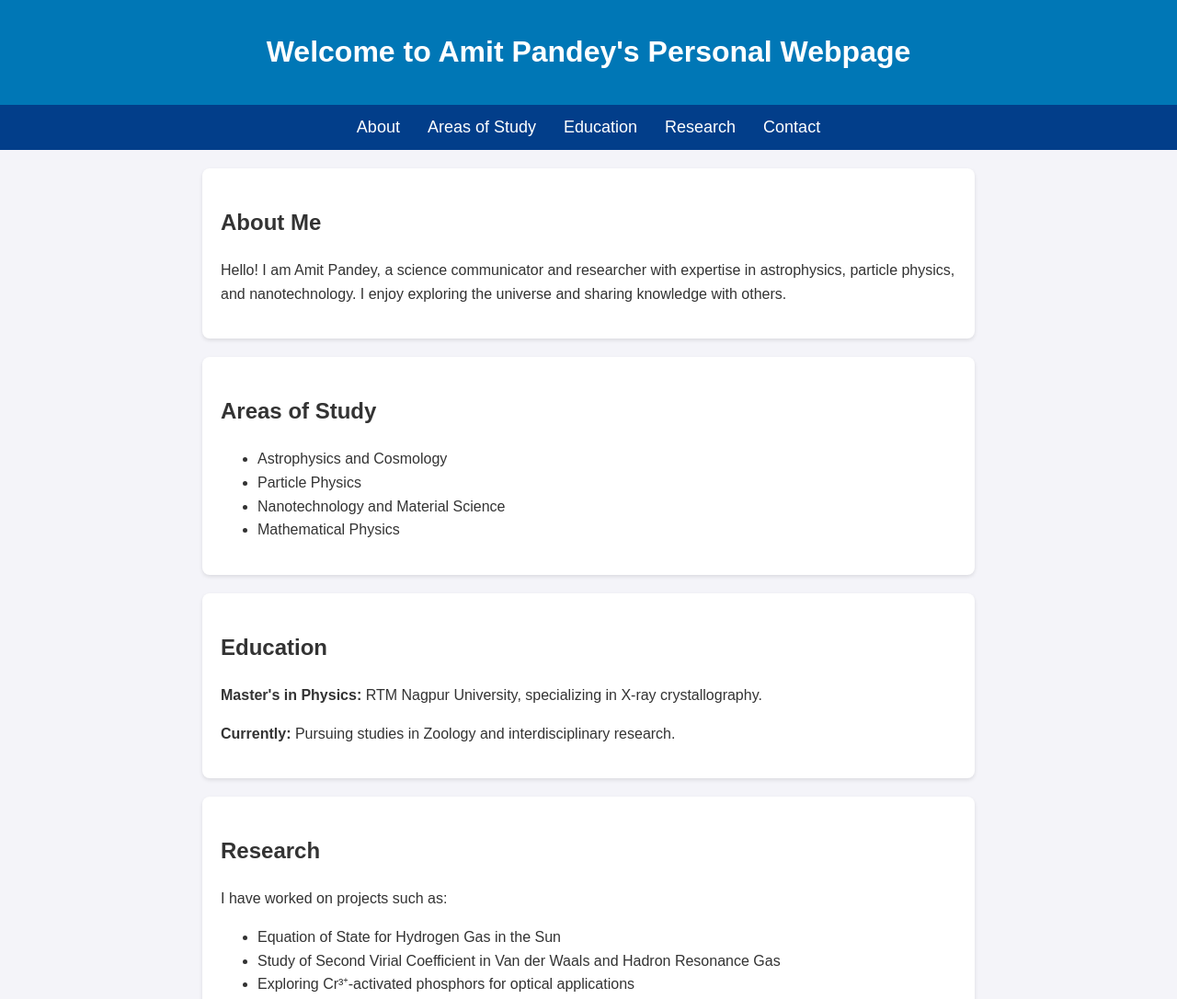
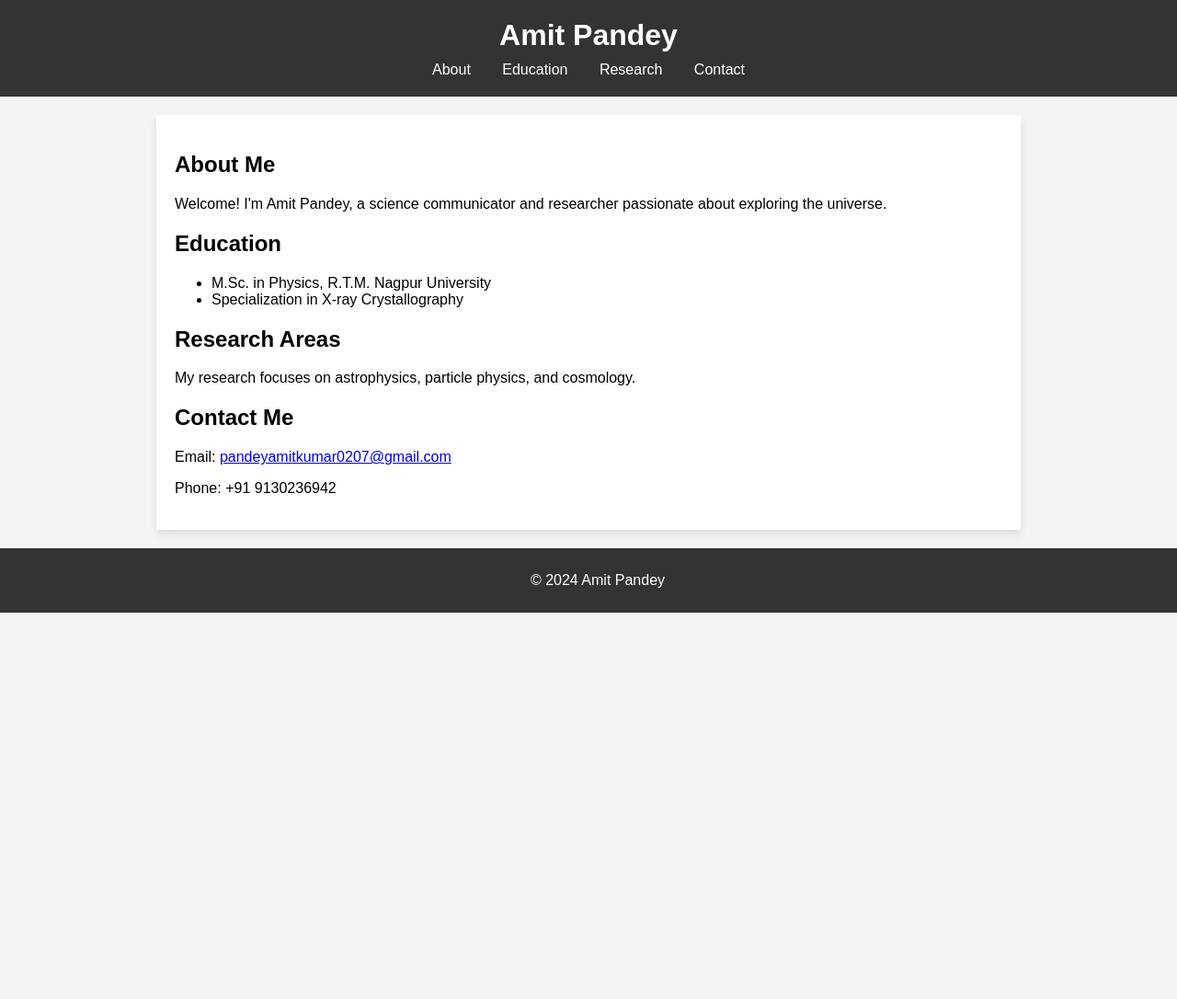
Before and after one commit to amiet-pandey/amiet-pandey, a plain HTML site: page index.html in a window 1280 px wide. Shown: the top 1086 px of the page at 92% size. After the commit the page ends 800 px from the top, so only its background shows below. Drawn offline with Linux system fonts and the light colour scheme.

Commit message:
Added index.html

```diff
--- a/index.html
+++ b/index.html
@@ -3,100 +3,87 @@
 <head>
     <meta charset="UTF-8">
     <meta name="viewport" content="width=device-width, initial-scale=1.0">
-    <title>Amit Pandey - Personal Webpage</title>
+    <title>Amit Pandey - Portfolio</title>
     <style>
         body {
             font-family: Arial, sans-serif;
             margin: 0;
             padding: 0;
-            background-color: #f4f4f9;
-            color: #333;
-            line-height: 1.6;
+            background-color: #f4f4f4;
         }
         header {
-            background: #0077b6;
-            color: #fff;
-            padding: 10px 20px;
+            background-color: #333;
+            color: white;
+            padding: 20px 10px;
             text-align: center;
         }
+        header h1 {
+            margin: 0;
+        }
         nav {
-            background: #023e8a;
-            padding: 10px 20px;
-            display: flex;
-            justify-content: center;
+            text-align: center;
+            margin-top: 10px;
         }
         nav a {
             color: white;
             text-decoration: none;
             margin: 0 15px;
-            font-size: 18px;
         }
         nav a:hover {
             text-decoration: underline;
         }
-        section {
+        .container {
+            max-width: 900px;
+            margin: 20px auto;
+            background: white;
             padding: 20px;
-            margin: 20px auto;
-            max-width: 800px;
-            background: #fff;
-            box-shadow: 0 2px 4px rgba(0, 0, 0, 0.1);
-            border-radius: 8px;
+            box-shadow: 0 4px 8px rgba(0,0,0,0.1);
         }
         footer {
             text-align: center;
-            padding: 10px 20px;
-            background: #0077b6;
+            padding: 10px;
+            background: #333;
             color: white;
-            margin-top: 20px;
+            position: relative;
+            bottom: 0;
+            width: 100%;
         }
     </style>
 </head>
 <body>
     <header>
-        <h1>Welcome to Amit Pandey's Personal Webpage</h1>
-    </header>
+        <h1>Amit Pandey</h1>
         <nav>
             <a href="#about">About</a>
-        <a href="#areas">Areas of Study</a>
             <a href="#education">Education</a>
             <a href="#research">Research</a>
             <a href="#contact">Contact</a>
         </nav>
+    </header>
+    <div class="container">
         <section id="about">
             <h2>About Me</h2>
-        <p>Hello! I am Amit Pandey, a science communicator and researcher with expertise in astrophysics, particle physics, and nanotechnology. I enjoy exploring the universe and sharing knowledge with others.</p>
-    </section>
-    <section id="areas">
-        <h2>Areas of Study</h2>
-        <ul>
-            <li>Astrophysics and Cosmology</li>
-            <li>Particle Physics</li>
-            <li>Nanotechnology and Material Science</li>
-            <li>Mathematical Physics</li>
-        </ul>
+            <p>Welcome! I'm Amit Pandey, a science communicator and researcher passionate about exploring the universe.</p>
         </section>
         <section id="education">
             <h2>Education</h2>
-        <p><strong>Master's in Physics:</strong> RTM Nagpur University, specializing in X-ray crystallography.</p>
-        <p><strong>Currently:</strong> Pursuing studies in Zoology and interdisciplinary research.</p>
+            <ul>
+                <li>M.Sc. in Physics, R.T.M. Nagpur University</li>
+                <li>Specialization in X-ray Crystallography</li>
+            </ul>
         </section>
         <section id="research">
-        <h2>Research</h2>
-        <p>I have worked on projects such as:</p>
-        <ul>
-            <li>Equation of State for Hydrogen Gas in the Sun</li>
-            <li>Study of Second Virial Coefficient in Van der Waals and Hadron Resonance Gas</li>
-            <li>Exploring Cr³⁺-activated phosphors for optical applications</li>
-        </ul>
+            <h2>Research Areas</h2>
+            <p>My research focuses on astrophysics, particle physics, and cosmology.</p>
         </section>
         <section id="contact">
-        <h2>Contact</h2>
-        <p><strong>Email:</strong> pandeyamitkumar0207@gmail.com</p>
-        <p><strong>Phone:</strong> +91 9130236942</p>
-        <p><strong>Location:</strong> Raman Science Centre, Nagpur, India</p>
+            <h2>Contact Me</h2>
+            <p>Email: <a href="mailto:pandeyamitkumar0207@gmail.com">pandeyamitkumar0207@gmail.com</a></p>
+            <p>Phone: +91 9130236942</p>
         </section>
+    </div>
     <footer>
-        <p>© 2024 Amit Pandey. All Rights Reserved.</p>
+        <p>&copy; 2024 Amit Pandey</p>
     </footer>
 </body>
 </html>
```
Lines whose indentation alone changed are shown as unchanged.
